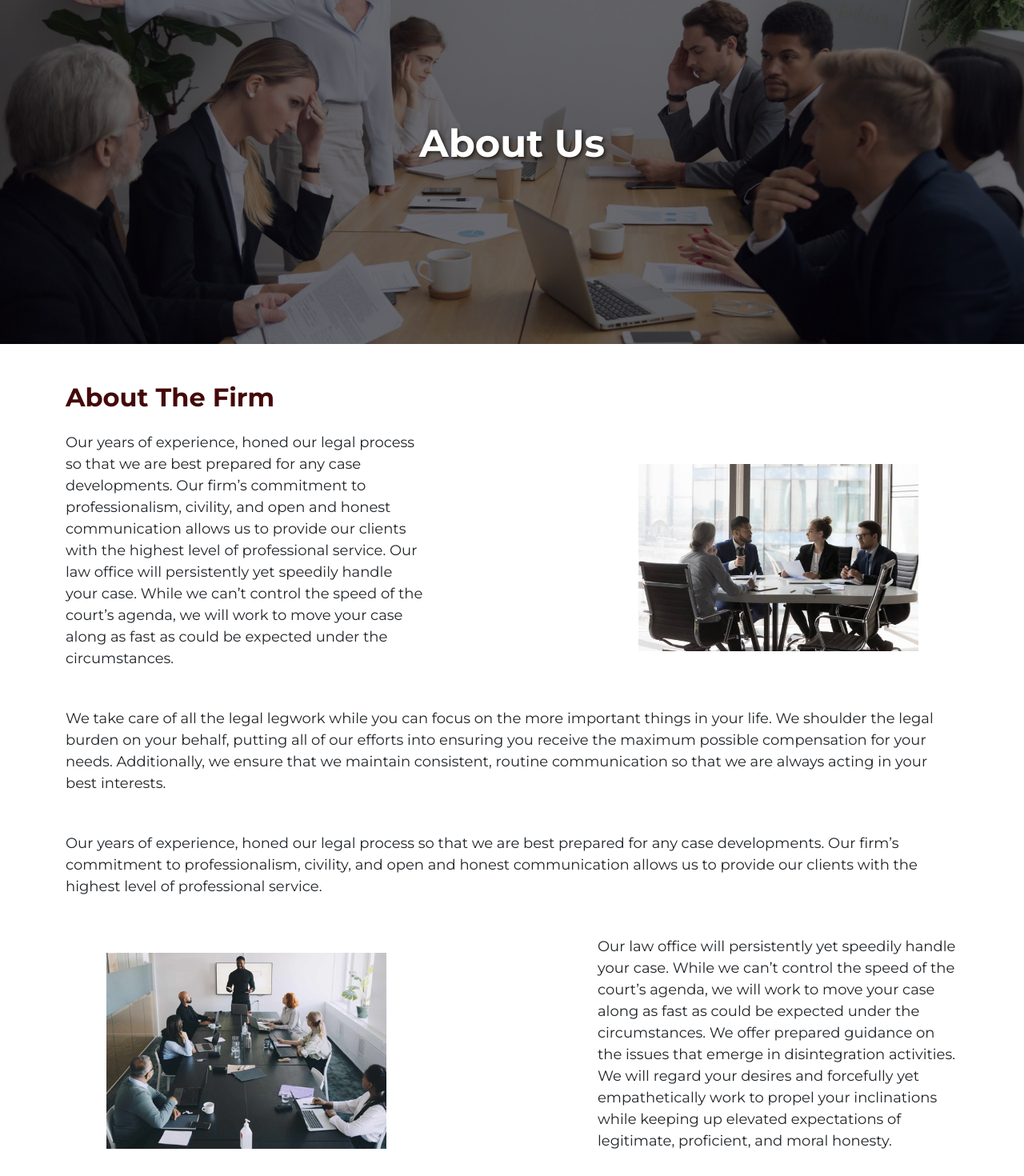
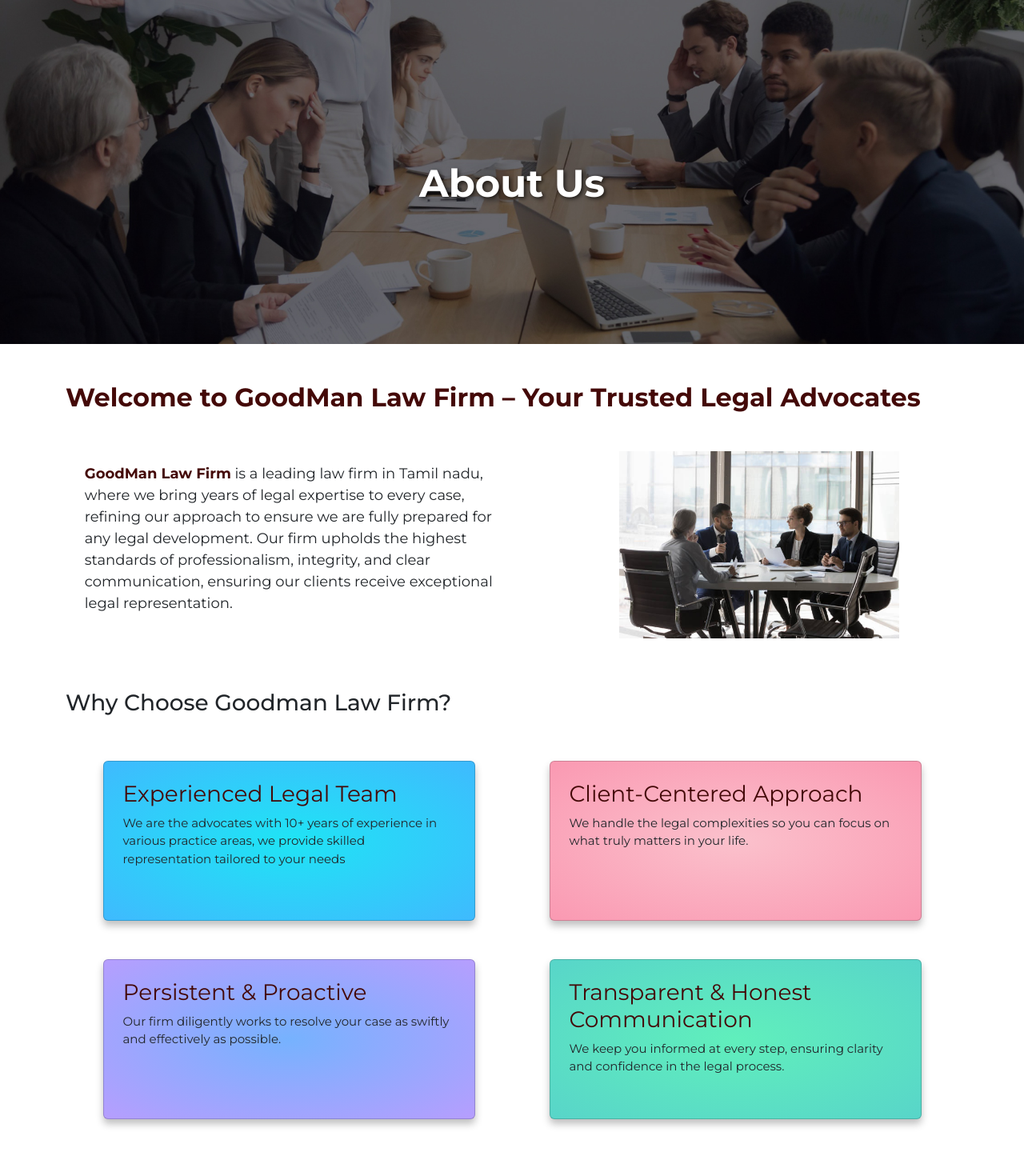
Before and after one commit to NaveenDanielRaj/gdman, a React (Vite) app: page /aboutUs in a window 1280 px wide. Shown: the part 260-1730 px from the top of the page at 80% size. Built offline with nearby package versions, Linux system fonts and the light colour scheme.

Commit message:
feat: change about us

```diff
--- a/src/App.css
+++ b/src/App.css
@@ -15,6 +15,10 @@
   background-color: var(--white-color);
 }
 
+.brand {
+  font-weight: bold;
+  color: #440908;
+}
 
 /* loading */
 
@@ -218,14 +222,13 @@
 }
 
 .overlay {
-  position: absolute;
-  top: 55%;
-  left: 50%;
-  transform: translate(-50%, -50%);
-  /* background-color: rgba(0, 0, 0, 0.5); Semi-transparent black */
   color: white;
   padding: 20px;
   text-align: center;
+  display: flex;
+  align-items: center;
+  justify-content: center;
+  height: 100vh;
 }
 
 .overlay h2 {
@@ -460,3 +463,60 @@ label {
   margin: 0;
   padding: 5px 0px;
 }
+
+/* about us cards */
+
+/* CARDS */
+
+/* .cards {
+  display: flex;
+  flex-wrap: wrap;
+  justify-content: space-between;
+} */
+
+.card {
+  min-width: 100px;
+  min-height: 200px;
+  border-radius: 10px;
+  box-shadow: 0px 6px 10px rgba(0, 0, 0, 0.25);
+  transition: all 0.2s;
+}
+
+.card:hover {
+  box-shadow: 0px 6px 10px rgba(0, 0, 0, 0.4);
+  transform: scale(1.01);
+}
+
+
+
+.card__title {
+  font-weight: 400;
+  color: #440908;
+}
+
+.card__apply {
+  align-self: center;
+  font-size: 15px !important;
+}
+
+/* CARD BACKGROUNDS */
+
+.card-1 {
+  background: radial-gradient(#1fe4f5, #3fbafe);
+}
+
+.card-2 {
+  background: radial-gradient(#fbc1cc, #fa99b2);
+}
+
+.card-3 {
+  background: radial-gradient(#76b2fe, #b69efe);
+}
+
+.card-4 {
+  background: radial-gradient(#60efbc, #58d5c9);
+}
+
+.card-5 {
+  background: radial-gradient(#f588d8, #c0a3e5);
+}
--- a/src/components/about.jsx
+++ b/src/components/about.jsx
@@ -11,22 +11,51 @@ const About = () => {
     <>
       <div className='aboutUsBanner'>
         <div className="overlay">
-          <h2>About Us</h2>
+          <div>
+            <h2>About Us</h2>
+          </div>
         </div>
       </div>
 
       <div className='container-sm aboutUs py-5'>
-          <h2>About The Firm</h2>
-          <div className='row justify-content-between align-items-center'>
-              <div className='col-md-5 py-3'>
-                <p>Our years of experience, honed our legal process so that we are best prepared for any case developments. Our firm’s commitment to professionalism, civility, and open and honest communication allows us to provide our clients with the highest level of professional service. Our law office will persistently yet speedily handle your case. While we can’t control the speed of the court’s agenda, we will work to move your case along as fast as could be expected under the circumstances.</p>
+          <h2>Welcome to GoodMan Law Firm – Your Trusted Legal Advocates </h2>
+          <div className='row justify-content-around align-items-center my-5'>
+              <div className='col-md-6'>
+                <p><span className='brand'>GoodMan Law Firm</span> is a leading law firm in Tamil nadu, where we bring years of legal expertise to every case, refining our approach to ensure we are fully prepared for any legal development. Our firm upholds the highest standards of professionalism, integrity, and clear communication, ensuring our clients receive exceptional legal representation. </p>
               </div>
-              <div className='col-md-5 py-3 d-flex justify-content-center'>
+              <div className='col-md-5 d-flex justify-content-center'>
                   <img className='img-fluid' src={aboutUs1} width={350} />
               </div>
           </div>
           <div className='py-3'>
-            <p>We take care of all the legal legwork while you can focus on the more important things in your life. We shoulder the legal burden on your behalf, putting all of our efforts into ensuring you receive the maximum possible compensation for your needs. Additionally, we ensure that we maintain consistent, routine communication so that we are always acting in your best interests.</p>
+            <h3>Why Choose Goodman Law Firm? </h3>
+
+            <div className="row m-0 py-4 justify-content-around">
+              <div className="col-lg-5 my-4 p-4 mx-2 card card-1">
+                <h3 className="card__title">Experienced Legal Team</h3>
+                <p className="card__apply">
+                   We are the advocates with 10+ years of  experience in various practice areas, we provide skilled representation tailored to your needs
+                </p>
+              </div>
+              <div className=" col-lg-5 my-4 mx-2 p-4 card card-2">
+                <h3 className="card__title">Client-Centered Approach</h3>
+                <p className="card__apply">
+                 We handle the legal complexities so you can focus on what truly matters in your life.
+                </p>
+              </div>
+              <div className=" col-lg-5 my-4 mx-2  p-4 card card-3">
+                <h3 className="card__title">Persistent & Proactive</h3>
+                <p className="card__apply">
+                   Our firm diligently works to resolve your case as swiftly and effectively as possible.
+                </p>
+              </div>
+              <div className="col-lg-5 my-4 mx-2  p-4 card card-4">
+                <h3 className="card__title">Transparent & Honest Communication </h3>
+                <p className="card__apply">
+                    We keep you informed at every step, ensuring clarity and confidence in the legal process.
+                </p>
+              </div>
+            </div>
           </div>
 
           <div className='py-3'>
```
Also changed, not shown: 33 other files (tests, documents, lock files or other folders).
